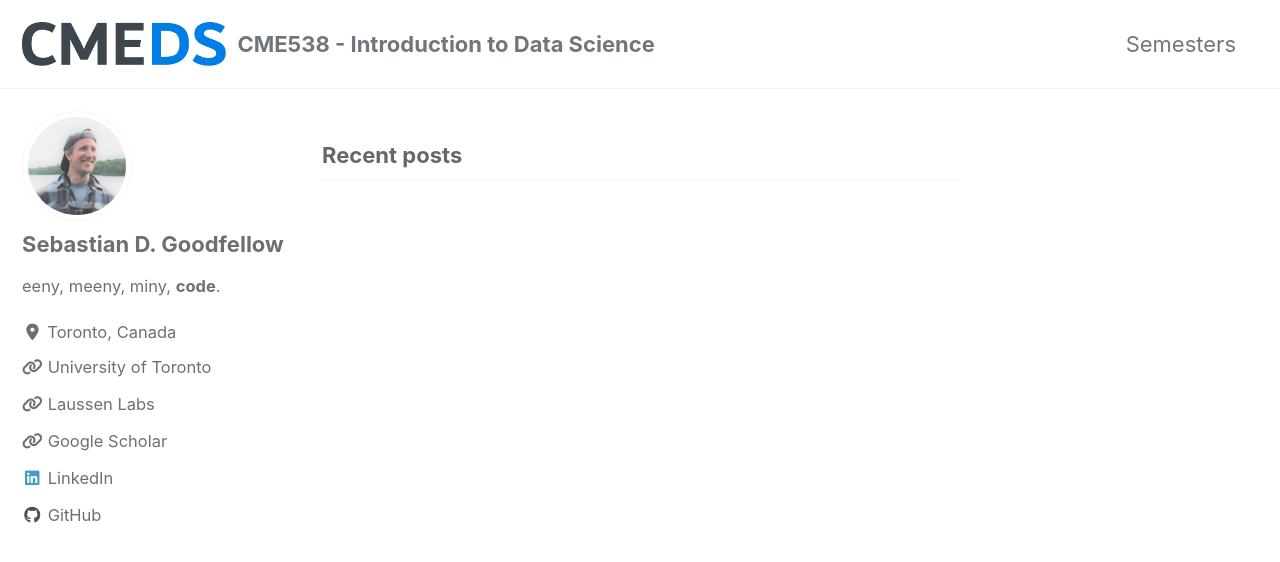
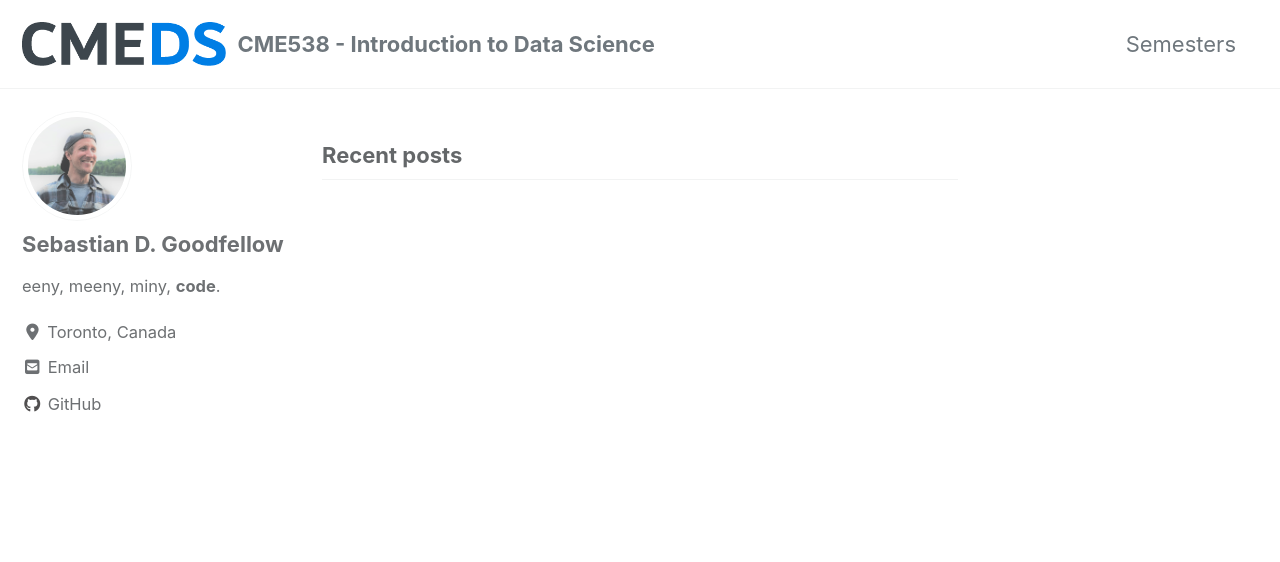
Before and after one commit to CME538-test/cme538.github.io, a Jekyll site: the page built from index.html, in a window 1280 px wide and 900 px high. Shown: the top 562 px of the window. Built offline with Jekyll 4.4.1, drawn with Linux system fonts in a browser that asks for light colours; cached includes are drawn as plain includes; nearby versions of some CDN libraries; the list of posts is cut into pages by our own code.

Commit message:
- initial commit

```diff
--- a/_config.yml
+++ b/_config.yml
@@ -101,19 +101,7 @@ author:
   links:
     - label: "Email"
       icon: "fas fa-fw fa-envelope-square"
-      # url: mailto:your.name@email.com
-    - label: "University of Toronto"
-      icon: "fas fa-fw fa-link"
-      url: "https://civmin.utoronto.ca/home/about-us/directory/professors/sebastian-goodfellow/"
-    - label: "Laussen Labs"
-      icon: "fas fa-fw fa-link"
-      url: "https://laussenlabs.ca/"
-    - label: "Google Scholar"
-      icon: "fas fa-fw fa-link"
-      url: "https://scholar.google.ca/citations?user=lvnC9bMAAAAJ&hl=en&oi=ao"
-    - label: "LinkedIn"
-      icon: "fab fa-fw fa-linkedin"
-      url: "https://www.linkedin.com/in/sebastian-d-goodfellow-a4257841/"
+      url: sebi.goodfellow@utoronto.ca
     - label: "GitHub"
       icon: "fab fa-fw fa-github"
       url: "https://github.com/Seb-Good"
```
